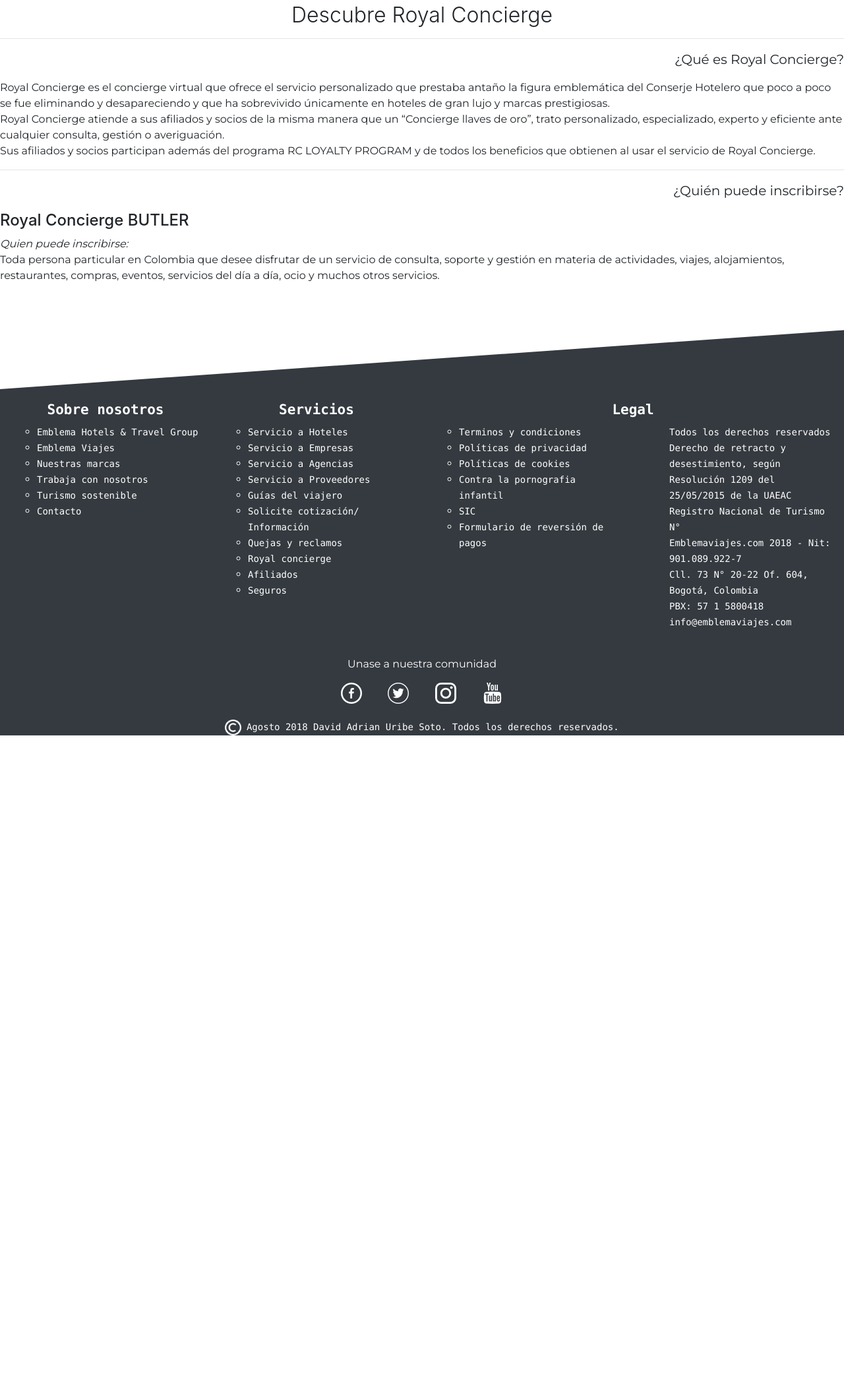
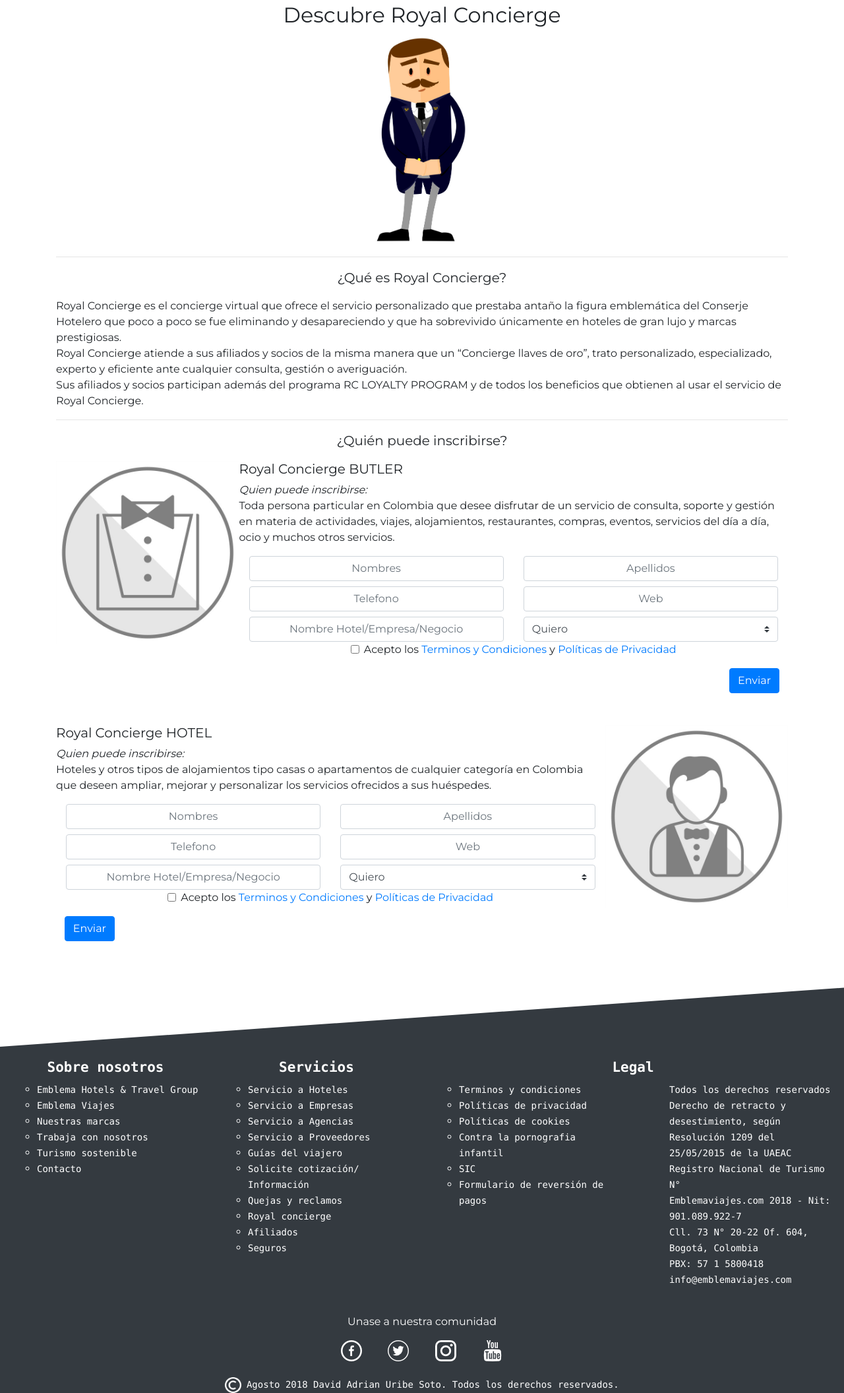
Before and after one commit to DavidUrS/EmblemaViajes, a PHP site: page /royal.php in a window 1280 px wide. Shown: the part 131-2243 px from the top of the page at 66% size. Before the commit the page ends 1246 px from the top, so only its background shows below. Run offline with PHP 8.4, Linux system fonts and the light colour scheme.

Commit message:
version 1 royal

```diff
--- a/royal.php
+++ b/royal.php
@@ -20,10 +20,11 @@
     include_once 'headerWhite.php';
     include_once 'headerBlack.php';
 ?>
-
+<div class="container">
     <h1 class="display-4 text-center mt-1">Descubre Royal Concierge</h1>
+    <img width="14%" class="mx-auto d-block" src="./img/royal/royal.jpeg" alt="">
     <hr>
-<p class="lead text-right">¿Qué es Royal Concierge?</p>
+    <p class="lead text-center">¿Qué es Royal Concierge?</p>
     <p>
     Royal Concierge es el concierge virtual que ofrece el servicio personalizado que prestaba antaño la figura emblemática del Conserje Hotelero que poco a poco se fue eliminando y desapareciendo y que ha sobrevivido únicamente en hoteles de gran lujo y marcas prestigiosas.
     <br>
@@ -33,12 +34,110 @@
     </p>
     <p></p>
     <hr>
-<p class="lead text-right">¿Quién puede inscribirse?</p>
-<h4>Royal Concierge BUTLER</h4>
+    <p class="lead text-center">¿Quién puede inscribirse?</p>
+    <img class="float-left w-25" src="./img/royal/butler.jpeg" alt="">
+    <h5>Royal Concierge BUTLER</h5>
     <em>Quien puede inscribirse:</em>
     <p>
     Toda persona particular en Colombia que desee disfrutar de un servicio de consulta, soporte y gestión en materia de actividades, viajes, alojamientos, restaurantes, compras, eventos, servicios del día a día, ocio y muchos otros servicios.
     </p>
+    <form id="form_contactanos">
+          <div class="row">
+            <div class="col">
+              <input type="text" class="form-control" placeholder="Nombres" id="nombres">
+            </div>
+            <div class="col">
+              <input type="text" class="form-control" placeholder="Apellidos" id="apellidos">
+            </div>
+          </div>
+          <div class="row mt-2">
+            <div class="col">
+              <input type="text" class="form-control" placeholder="Telefono" id="area">
+            </div>
+            <div class="col">
+              <input type="text" class="form-control" placeholder="Web" id="numero">
+            </div>
+          </div>
+          <div class="row mt-2">
+            <div class="col">
+              <input type="text" class="form-control" placeholder="Nombre Hotel/Empresa/Negocio" id="numero">
+            </div>
+            <div class="col">
+                <select class="custom-select" name="tema">
+                    <option selected>Quiero</option>
+                    <option value="quejas">Ampliar información</option>
+                    <option value="cotiza">Afiliación</option>
+                </select>
+            </div>
+          </div>
+          <div class="d-flex justify-content-center">
+            <div class="form-check mx-auto">
+                <input class="form-check-input" type="checkbox" name="acep_contactanos">
+                <label class="form-check-label" for="">
+                <p>
+                    Acepto los <a target="_black" href="javascript:window.open('./pdfs/term_y_cond.pdf');">Terminos y Condiciones</a>  y <a target="_black" href="javascript:window.open('./pdfs/politica_privacidad.pdf');">Políticas de Privacidad</a>
+                </p>
+                </label>
+            </div>
+          </div>
+          <div class="d-flex">
+            <input type="submit" style="margin-right:1vw;" class="btn btn-primary ml-auto" value="Enviar">
+          </div>
+
+        </form>
+        <br><br>
+        <img class="float-right w-25" src="./img/royal/hotel.jpeg" alt="">
+        <h5>Royal Concierge HOTEL</h5>
+        <em>Quien puede inscribirse:</em>
+        <p>
+        Hoteles y otros tipos de alojamientos tipo casas o apartamentos de cualquier categoría en Colombia que deseen ampliar, mejorar y personalizar los servicios ofrecidos a sus huéspedes.
+        </p>
+
+<form id="form_contactanos">
+          <div class="row">
+            <div class="col">
+              <input type="text" class="form-control" placeholder="Nombres" id="nombres">
+            </div>
+            <div class="col">
+              <input type="text" class="form-control" placeholder="Apellidos" id="apellidos">
+            </div>
+          </div>
+          <div class="row mt-2">
+            <div class="col">
+              <input type="text" class="form-control" placeholder="Telefono" id="area">
+            </div>
+            <div class="col">
+              <input type="text" class="form-control" placeholder="Web" id="numero">
+            </div>
+          </div>
+          <div class="row mt-2">
+            <div class="col">
+              <input type="text" class="form-control" placeholder="Nombre Hotel/Empresa/Negocio" id="numero">
+            </div>
+            <div class="col">
+                <select class="custom-select" name="tema">
+                    <option selected>Quiero</option>
+                    <option value="quejas">Ampliar información</option>
+                    <option value="cotiza">Afiliación</option>
+                </select>
+            </div>
+          </div>
+          <div class="d-flex justify-content-center">
+            <div class="form-check mx-auto">
+                <input class="form-check-input" type="checkbox" name="acep_contactanos">
+                <label class="form-check-label" for="">
+                <p>
+                    Acepto los <a target="_black" href="javascript:window.open('./pdfs/term_y_cond.pdf');">Terminos y Condiciones</a>  y <a target="_black" href="javascript:window.open('./pdfs/politica_privacidad.pdf');">Políticas de Privacidad</a>
+                </p>
+                </label>
+            </div>
+          </div>
+          <div class="d-flex">
+            <input type="submit" style="margin-left:1vw;" class="btn btn-primary mr-auto" value="Enviar">
+          </div>
+
+        </form>
+</div>
 
 <?php
     include_once 'footer.php';
```
Also changed, not shown: img/royal/butler.jpeg (added), img/royal/hotel.jpeg (added), img/royal/royal.jpeg (added). Lines whose indentation alone changed are shown as unchanged.
